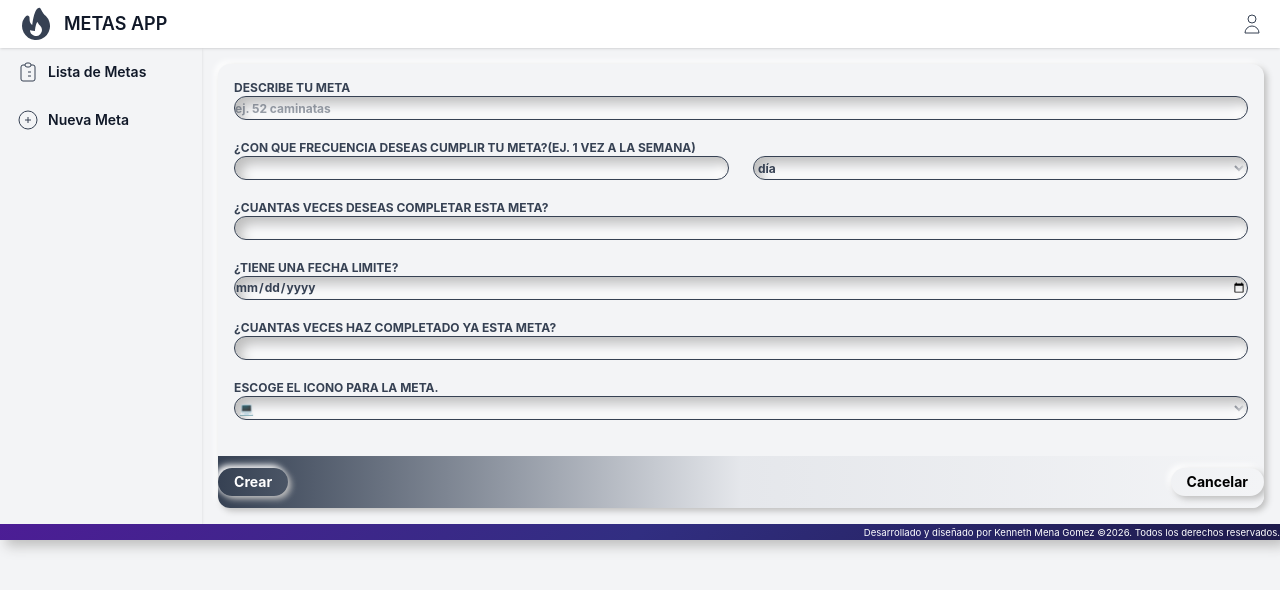
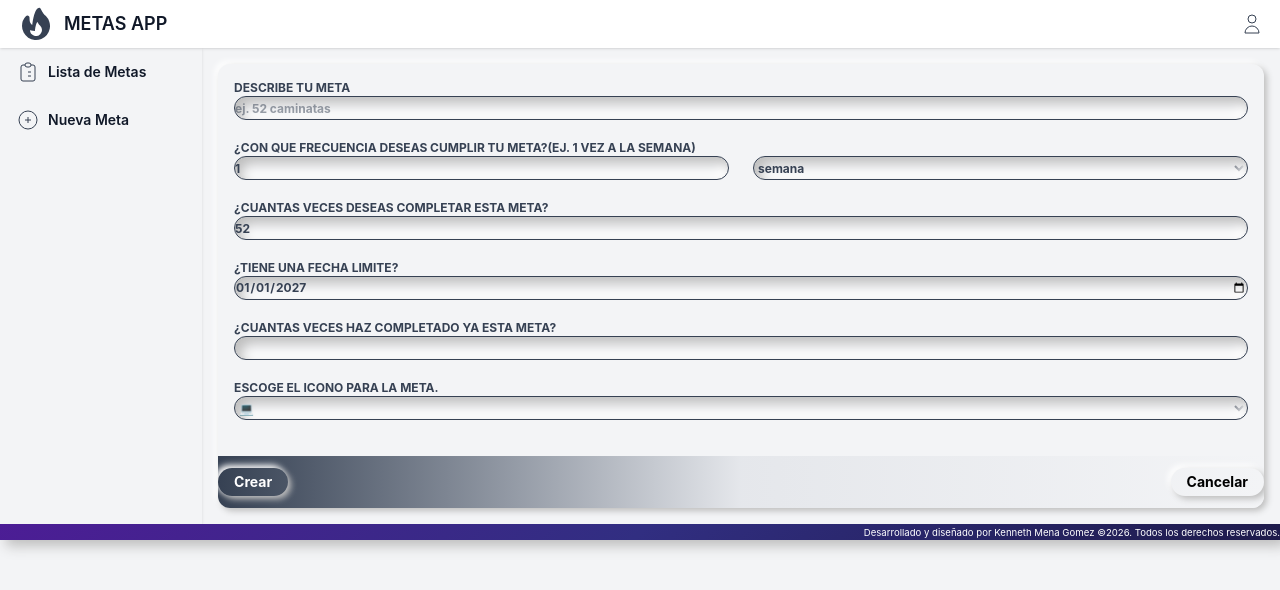
Before and after one commit to Kenneth32Mena/metasApp, a React (Vite) app: page /nueva in a window 1280 px wide. Shown: the top 590 px of the page. Built offline with nearby package versions, Linux system fonts and the light colour scheme.

Commit message:
agregué React Router y layout con rutas anidadas

```diff
--- a/package.json
+++ b/package.json
@@ -13,6 +13,7 @@
     "@tailwindcss/vite": "^4.3.3",
     "react": "^19.2.8",
     "react-dom": "^19.2.8",
+    "react-router-dom": "^7.18.3",
     "tailwindcss": "^4.3.3"
   },
   "devDependencies": {
--- a/src/App.jsx
+++ b/src/App.jsx
@@ -1,11 +1,23 @@
-import { useState } from 'react'
 
+import { Routes,Route } from 'react-router-dom';
+import Layout from './components/compartidos/Layout';
+import Lista from './components/lista/Lista.jsx';
+import Detalles from './components/nueva/Detalles.jsx';
+import NoEncontrado from './components/compartidos/NoEncontrado.jsx'
 function App() {
 
 
   return (
     <>
-
+    <Routes>
+      <Route path="/" element={<Layout/>}>
+      <Route index element={<Lista/>}></Route>
+      <Route path="/lista" element={<Lista/>} />
+      <Route path="/nueva" element={<Detalles/>} />
+      </Route>
+      <Route path="*" element={<NoEncontrado />}>
+      </Route>
+      </Routes>
     </>
   )
 }
--- a/src/components/compartidos/Encabezado.jsx
+++ b/src/components/compartidos/Encabezado.jsx
@@ -12,7 +12,7 @@ function Encabezado() {
             </div>
             <nav className={estilos.contenedor}>
 
-                 <Vinculo href="/perfil"  Icono={PerfilSVG}/>
+                 <Vinculo to="/perfil"  Icono={PerfilSVG}/>
             </nav>
         </header>
     );
--- /dev/null
+++ b/src/components/compartidos/Layout.jsx
@@ -0,0 +1,20 @@
+import Principal from './Principal.jsx';
+import Encabezado from './Encabezado.jsx';
+import Pie from './Pie.jsx';
+import { Outlet } from 'react-router-dom';
+
+function Layout() {
+    return (
+        <>
+           <Encabezado />
+            <Principal>
+                <Outlet>
+
+                </Outlet>
+            </Principal>
+            <Pie />
+        </>
+    );
+}
+
+export default Layout;
--- /dev/null
+++ b/src/components/compartidos/NoEncontrado.jsx
@@ -0,0 +1,9 @@
+function NoEcontrado() {
+    return (
+        <>
+        <p>No encontrado bro!</p>
+        </>
+     );
+}
+
+export default NoEcontrado;
--- a/src/components/compartidos/Principal.jsx
+++ b/src/components/compartidos/Principal.jsx
@@ -7,8 +7,8 @@ function Principal({ children }) {
         <>
             <div className={estilos.principal}>
                 <aside className={estilos.aside}>
-                    <Vinculo href="/lista" texto="Lista de Metas" Icono={ListaSVG}/>
-                    <Vinculo href="/crear" texto="Nueva Meta" Icono={NuevaSVG}/>
+                    <Vinculo to="/lista" texto="Lista de Metas" Icono={ListaSVG}/>
+                    <Vinculo to="/nueva" texto="Nueva Meta" Icono={NuevaSVG}/>
                 </aside>
                 <main className={estilos.main}>
                     {children}
--- a/src/components/compartidos/Vinculos.jsx
+++ b/src/components/compartidos/Vinculos.jsx
@@ -1,15 +1,16 @@
 
+import { Link } from "react-router-dom";
 import estilos from "./Vinculos.module.css";
 
-function Vinculo ({Icono,texto,href}) {
+function Vinculo({ Icono, texto, to }) {
 
-return (
-    <>
-    <a href={href} className={estilos.vinculo}>
-        <Icono className={estilos.icono}/>
-        {texto && <span  className={estilos.texto}>{texto}</span>}
-    </a>
-    </>
-);
+    return (
+        <>
+            <Link to={to} className={estilos.vinculo}>
+                <Icono className={estilos.icono} />
+                {texto && <span className={estilos.texto}>{texto}</span>}
+            </Link>
+        </>
+    );
 }
 export default Vinculo
--- a/src/components/lista/Meta.jsx
+++ b/src/components/lista/Meta.jsx
@@ -23,7 +23,7 @@ function Meta( { id, detalles, eventos, icono, periodo, meta, plazo, completado
                         </div>
                     </div>
                 </div>
-                <button className="boton boton--negro">Completado</button>
+                <button className="boton boton--gris">Completado</button>
             </div>
         </>
     );
--- /dev/null
+++ b/src/components/nueva/Detalles.jsx
@@ -0,0 +1,69 @@
+import { useState } from 'react';
+import estilos from './Detalles.module.css';
+function Detalles() {
+    const frecuencias = ["día", "semana", "mes", "año"];
+    const iconos = ["💻", "🏃‍♂️", "📚", "✈️", "💵"];
+
+    const [form, setForm] = useState({
+        detalles: '',
+        eventos: 1,
+        periodo: 'semana',
+        meta: 52,
+        plazo:'2027-01-01',
+        completado: 0,
+        icono: '🗿'
+    })
+    const {detalles,eventos,periodo,icono, meta,plazo} = form;
+    const Actualizar = (prop) => (event) => {
+        setForm((estado) => ({ ...estado, [prop]: event.target.value }));
+    };
+    const crear = async () => {
+        console.log(form)
+    }
+    return (
+        <div className="tarjeta">
+            <form action="#" className="p-4">
+                <label className="label">
+                    Describe tu meta
+                    <input placeholder="ej. 52 caminatas" className="input" value={detalles} onChange={Actualizar("detalles")}/>
+                </label>
+                <label className="label">
+                    ¿CON QUE FRECUENCIA DESEAS CUMPLIR TU META?(ej. 1 vez a la semana)
+                    <div className="flex mb-6">
+                    <input type="number" className="input mr-6" value={eventos} onChange={Actualizar("eventos")}/>
+                    <select className="input" value={periodo} onChange={Actualizar("periodo")}>
+                        {frecuencias.map(frecuencia=> <option key={frecuencia} value={frecuencia}>{frecuencia}</option>)}
+                    </select>
+                    </div>
+                </label>
+                <label className="label">
+                    ¿CUANTAS VECES DESEAS COMPLETAR ESTA META?
+                    <input type="number"className="input"  value={meta} onChange={Actualizar("meta")}/>
+                </label>
+                <label className="label">
+                    ¿TIENE UNA FECHA LIMITE?
+                    <input type="date" className="input"  value={plazo} onChange={Actualizar("plazo")}/>
+                </label>
+                <label className="label">
+                    ¿CUANTAS VECES HAZ COMPLETADO YA ESTA META?
+                    <input type="number" className="input"  onChange={Actualizar("completado")}/>
+
+                </label>
+                <label className="label">
+                    ESCOGE EL ICONO PARA LA META.
+                    <select className='input' onChange={Actualizar("icono")}>
+                        {iconos.map(icono => <option key={icono} value={icono}>{icono}</option>)}
+
+                    </select>
+                </label>
+            </form>
+            <div className={estilos.botones}>
+                <button className="boton boton--negro" onClick={crear}>Crear</button>
+
+                <button className="boton boton--gris"> Cancelar</button>
+            </div>
+        </div>
+    );
+}
+
+export default Detalles;
--- a/src/components/nueva/Nueva.jsx
+++ /dev/null
@@ -1,53 +0,0 @@
-import estilos from './Detalles.module.css';
-function Nueva() {
-    const frecuencias = ["día", "semana", "mes", "año"];
-    const iconos = ["💻", "🏃‍♂️", "📚", "✈️", "💵"];
-
-
-    return (
-        <div className="tarjeta">
-            <form action="#" className="p-4">
-                <label className="label">
-                    Describe tu meta
-                    <input placeholder="ej. 52 caminatas" className="input" />
-                </label>
-                <label className="label">
-                    ¿CON QUE FRECUENCIA DESEAS CUMPLIR TU META?(ej. 1 vez a la semana)
-                    <div className="flex mb-6">
-                    <input type="number" className="input mr-6" />
-                    <select className="input">
-                        {frecuencias.map(frecuencia=> <option value={frecuencia}>{frecuencia}</option>)}
-                    </select>
-                    </div>
-                </label>
-                <label className="label">
-                    ¿CUANTAS VECES DESEAS COMPLETAR ESTA META?
-                    <input type="number"className="input" />
-                </label>
-                <label className="label">
-                    ¿TIENE UNA FECHA LIMITE?
-                    <input type="date" className="input" />
-                </label>
-                <label className="label">
-                    ¿CUANTAS VECES HAZ COMPLETADO YA ESTA META?
-                    <input type="number" className="input" />
-
-                </label>
-                <label className="label">
-                    ESCOGE EL ICONO PARA LA META.
-                    <select className='input'>
-                        {iconos.map(icono => <option value={icono}>{icono}</option>)}
-
-                    </select>
-                </label>
-            </form>
-            <div className={estilos.botones}>
-                <button className="boton boton--negro">Crear</button>
-
-                <button className="boton boton--gris"> Cancelar</button>
-            </div>
-        </div>
-    );
-}
-
-export default Nueva;
--- a/src/main.jsx
+++ b/src/main.jsx
@@ -1,18 +1,13 @@
 import { StrictMode } from 'react'
 import { createRoot } from 'react-dom/client'
 import App from './App.jsx'
-import Principal  from './components/compartidos/Principal.jsx';
-import Encabezado from './components/compartidos/Encabezado.jsx';
-import Pie from './components/compartidos/Pie.jsx';
-import Lista from './components/lista/Lista.jsx';
-import Nueva from './components/nueva/Nueva.jsx';
+import { BrowserRouter } from 'react-router-dom';
+
 let root =createRoot(document.getElementById('root'));
 root.render(
   <StrictMode>
-    <Encabezado/>
-    <Principal>
-    <Nueva/>
-    </Principal>
-    <Pie/>
+    <BrowserRouter>
+   <App/>
+   </BrowserRouter>
   </StrictMode>
 )
```
Also changed, not shown: 1 other file (tests, documents, lock files or other folders).
